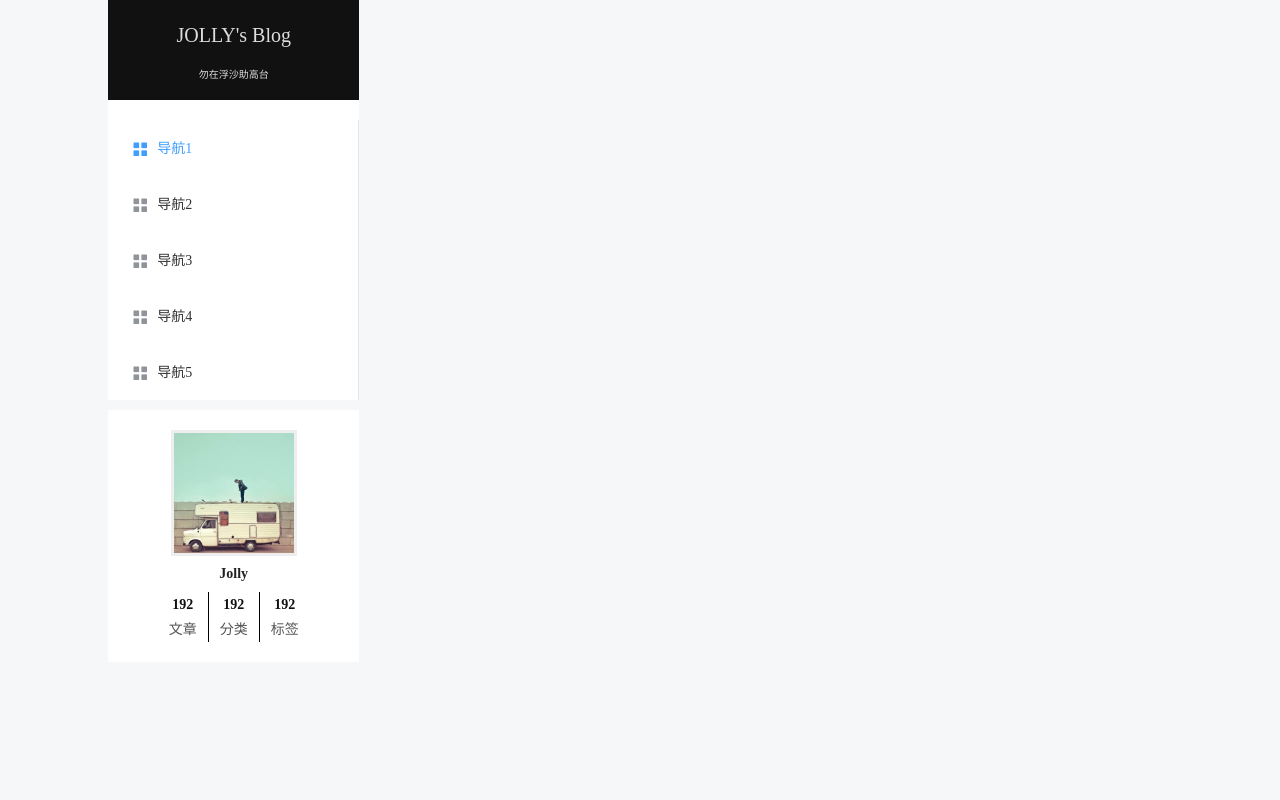
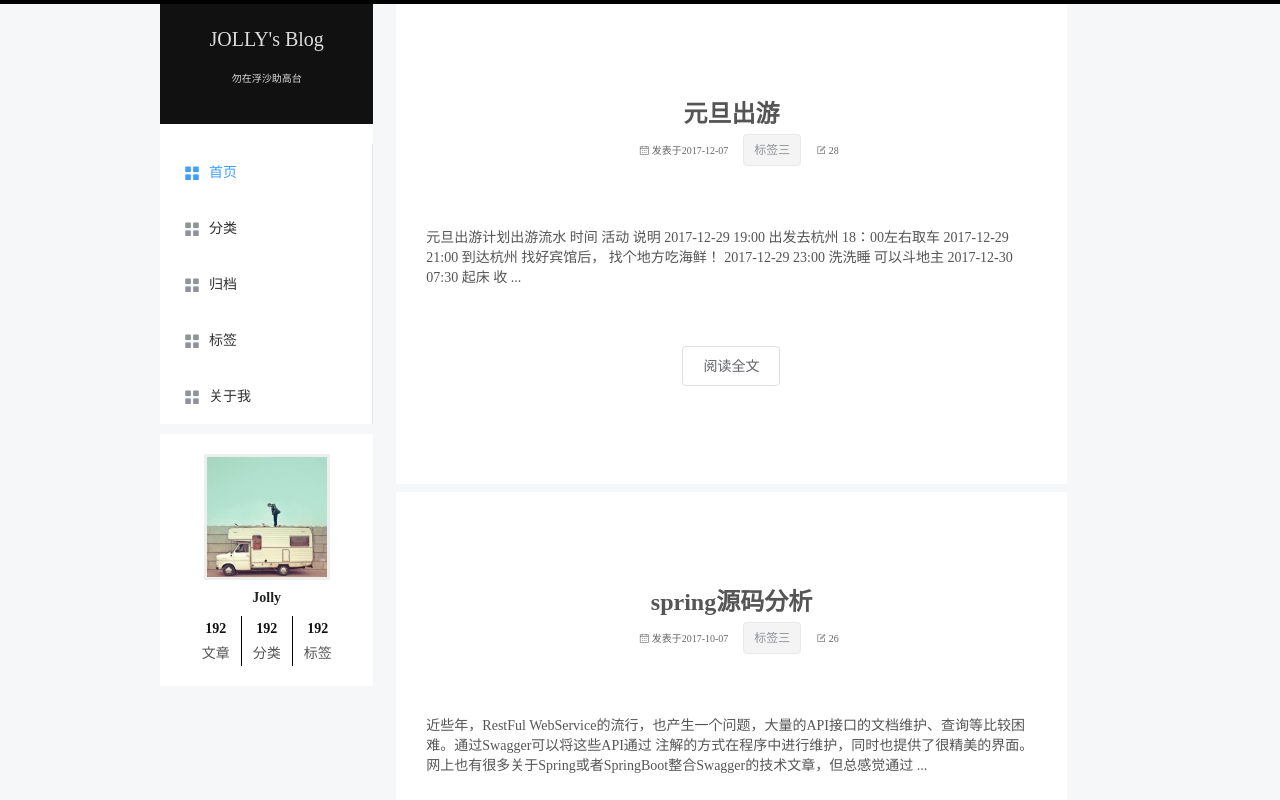
Before and after one commit to jollyfly/blog, a Vue app: page /#/ in a window 1280 px wide. Shown: the top 800 px of the page. Built offline with nearby package versions, Linux system fonts and the light colour scheme; the HTML template or start-up script is replaced by a standard one.

Commit message:
init commit;

```diff
--- a/package.json
+++ b/package.json
@@ -12,6 +12,7 @@
   },
   "dependencies": {
     "element-ui": "^2.4.0",
+    "marked": "^0.4.0",
     "vue": "^2.5.2",
     "vue-router": "^3.0.1"
   },
--- a/src/App.vue
+++ b/src/App.vue
@@ -1,23 +1,35 @@
 <template>
   <div>
-    <el-row gutter="20">
-      <el-col :span="5" offset="2" class="col">
+    <hr class="top-hr">
+    <el-row>
+      <el-col :span="4" :offset="3" class="col">
         <introduction></introduction>
       </el-col>
-      <el-col :span="14" class="col">
+      <el-col :span="13" class="col">
         <blog-container></blog-container>
       </el-col>
     </el-row>
+    <div class="bottom">asdfadsfadsf</div>
   </div>
 </template>
 
 <script>
 import Introduction from './components/Introduction'
 import BlogContainer from './components/BlogContainer'
+import Marked from 'marked'
 
 export default {
   name: 'App',
-  components: {BlogContainer, Introduction}
+  components: {BlogContainer, Introduction},
+  methods: {
+    marks: function () {
+      console.log(Marked('# hello'))
+    }
+  },
+  mounted: function () {
+    this.marks()
+  }
+
 }
 </script>
 
@@ -28,4 +40,13 @@ export default {
     padding: 0;
     margin: 0
   }
+  .top-hr{
+    margin: 0;
+    border: 2px solid #000;
+  }
+  .bottom{
+    padding-top: 50px;
+    padding-bottom: 20px;
+    text-align: center;
+  }
 </style>
--- a/src/components/BlogContainer.vue
+++ b/src/components/BlogContainer.vue
@@ -1,15 +1,44 @@
 <template>
   <div>
-
+    <div class="blog-container" v-for="(article,index) in this.articles" :key="index">
+      <v-article :article="article"/>
+      <hr class="blog-hr">
+    </div>
   </div>
 </template>
 
 <script>
+import VArticle from './blogContainer/VArticle'
+
 export default {
-  name: 'BlogContainer'
+  name: 'BlogContainer',
+  components: {VArticle},
+  data () {
+    return {
+      articles: [{
+        title: '元旦出游',
+        writeDate: '2017-12-07',
+        commentCount: 28,
+        content: `元旦出游计划出游流水 时间 活动 说明 2017-12-29 19:00 出发去杭州 18：00左右取车 2017-12-29 21:00 到达杭州 找好宾馆后，
+        找个地方吃海鲜！ 2017-12-29 23:00 洗洗睡 可以斗地主 2017-12-30 07:30 起床 收 ...`
+      }, {
+        title: 'spring源码分析',
+        writeDate: '2017-10-07',
+        commentCount: 26,
+        content: `近些年，RestFul WebService的流行，也产生一个问题，大量的API接口的文档维护、查询等比较困难。通过Swagger可以将这些API通过
+        注解的方式在程序中进行维护，同时也提供了很精美的界面。网上也有很多关于Spring或者SpringBoot整合Swagger的技术文章，但总感觉通过 ...`
+      }]
+    }
+  }
 }
 </script>
 
 <style scoped>
-
+  .blog-container {
+    background: #fff;
+    margin-left: 23px;
+  }
+  .blog-hr{
+    border: 0;
+  }
 </style>
--- a/src/components/Introduction.vue
+++ b/src/components/Introduction.vue
@@ -3,6 +3,7 @@
     <card></card>
     <v-menu></v-menu>
     <profile></profile>
+    <v-link></v-link>
   </div>
 </template>
 
@@ -10,10 +11,11 @@
 import Card from './introduction/Card'
 import VMenu from './introduction/VMenu'
 import Profile from './introduction/Profile'
+import VLink from './introduction/VLink'
 
 export default {
   name: 'Introduction',
-  components: {Profile, VMenu, Card}
+  components: {VLink, Profile, VMenu, Card}
 }
 </script>
 
--- /dev/null
+++ b/src/components/blogContainer/VArticle.vue
@@ -0,0 +1,62 @@
+<template>
+  <div class="v-article">
+    <div class="article-title">{{article.title}}</div>
+    <div class="article-info">
+      <i class="el-icon-date article-info-i"> 发表于{{article.writeDate}}</i>
+      <el-tag type="info" class="article-info-i">标签三</el-tag>
+      <i class="el-icon-edit-outline article-info-i"> {{article.commentCount}}</i>
+    </div>
+    <div class="article-content" v-html="article.content"></div>
+    <div class="article-read">
+      <el-button plain>阅读全文</el-button>
+    </div>
+  </div>
+</template>
+
+<script>
+export default {
+  name: 'VArticle',
+  data () {
+    return {
+    }
+  },
+  props: {
+    article: {
+      type: Object,
+      required: true
+    }
+  }
+}
+</script>
+
+<style scoped>
+  .v-article {
+    padding: 90px 30px;
+  }
+
+  .article-title {
+    margin: 0 auto;
+    font-size: 24px;
+    font-weight: 600;
+    text-align: center;
+    line-height: 40px;
+  }
+  .article-info{
+    margin: 0 auto;
+    font-size: 10px;
+    color: #666;
+    text-align: center;
+  }
+  .article-info-i{
+    display: inline-block;
+    margin-left: 15px;
+  }
+  .article-content{
+    margin: 60px 0;
+    font-size: 14px;
+  }
+  .article-read{
+    margin: 0 auto;
+    text-align: center;
+  }
+</style>
--- a/src/components/introduction/Card.vue
+++ b/src/components/introduction/Card.vue
@@ -20,7 +20,7 @@ export default {
 
 <style scoped>
   .card {
-    height: 120px;
+    height: 140px;
     background: #111;
     color: #ddd;
     text-align: center;
@@ -37,6 +37,6 @@ export default {
   .card-bottom{
     height: 20px;
     background: #fff;
-    margin-top: 20px;
+    margin-top: 40px;
   }
 </style>
--- /dev/null
+++ b/src/components/introduction/VLink.vue
@@ -0,0 +1,14 @@
+<template>
+  <div></div>
+</template>
+
+<script>
+
+export default {
+  name: 'VLink'
+}
+</script>
+
+<style scoped>
+
+</style>
--- a/src/components/introduction/VMenu.vue
+++ b/src/components/introduction/VMenu.vue
@@ -3,23 +3,23 @@
     <el-menu default-active="1" router>
       <el-menu-item index="1">
         <i class="el-icon-menu"></i>
-        <span slot="title">导航1</span>
+        <span slot="title">首页</span>
       </el-menu-item>
       <el-menu-item index="2">
         <i class="el-icon-menu"></i>
-        <span slot="title">导航2</span>
+        <span slot="title">分类</span>
       </el-menu-item>
       <el-menu-item index="3">
         <i class="el-icon-menu"></i>
-        <span slot="title">导航3</span>
+        <span slot="title">归档</span>
       </el-menu-item>
       <el-menu-item index="4">
         <i class="el-icon-menu"></i>
-        <span slot="title">导航4</span>
+        <span slot="title">标签</span>
       </el-menu-item>
       <el-menu-item index="5">
         <i class="el-icon-menu"></i>
-        <span slot="title">导航5</span>
+        <span slot="title">关于我</span>
       </el-menu-item>
     </el-menu>
   </div>
```
Also changed, not shown: 1 other file (tests, documents, lock files or other folders).
